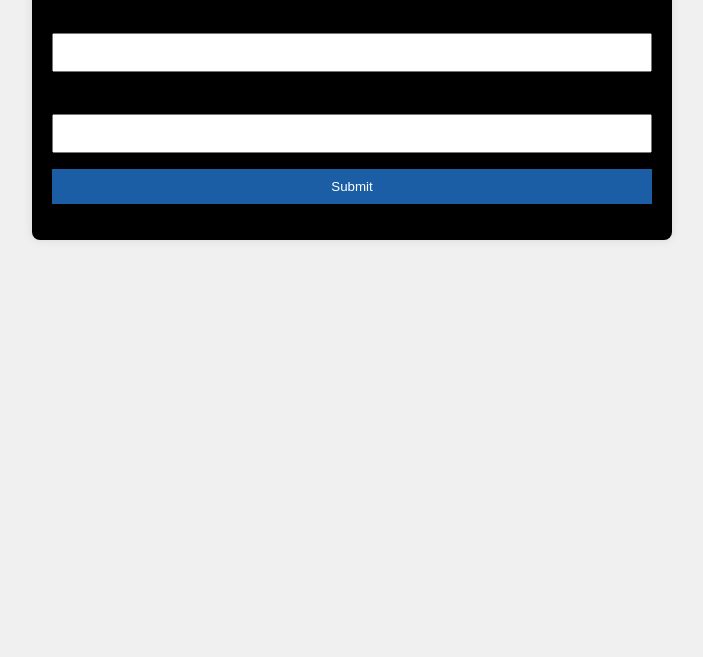
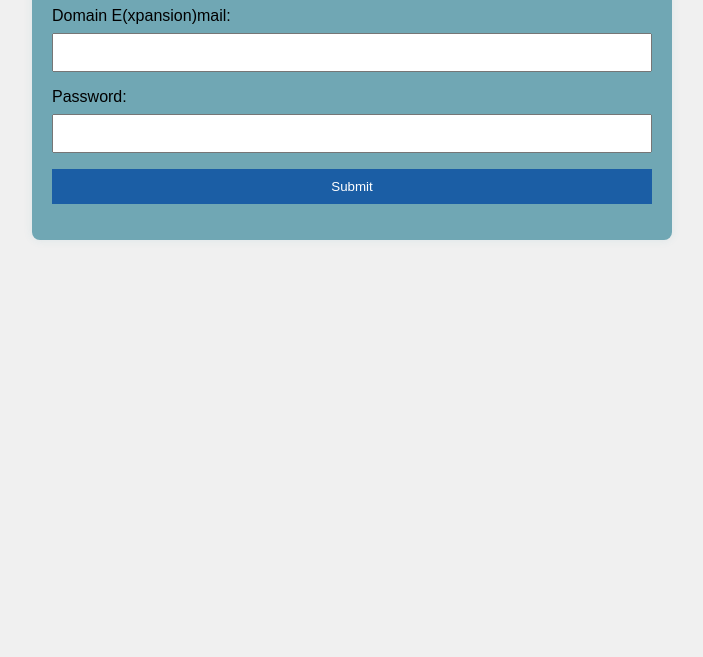
Before and after one commit to DylanKoss23/Assignment1, a plain HTML site: page pages/index.html in a window 1280 px wide. Shown: the part 143-800 px from the top of the page, without its empty margins (288-991 px from the left). Drawn offline with Linux system fonts and the light colour scheme.

Commit message:
played with the colors

```diff
--- a/pages/style.css
+++ b/pages/style.css
@@ -9,9 +9,9 @@ main {
   max-width: 600px;
   margin: 50px auto;
   padding: 20px;
-  background-color: #000000;
+  background-color: #70a7b4;
   border-radius: 8px;
-  box-shadow: 0 0 10px rgba(0, 0, 0, 0.1);
+  box-shadow: 0 0 10px rgba(53, 136, 161, 0.1);
 }
 
 form {
```
